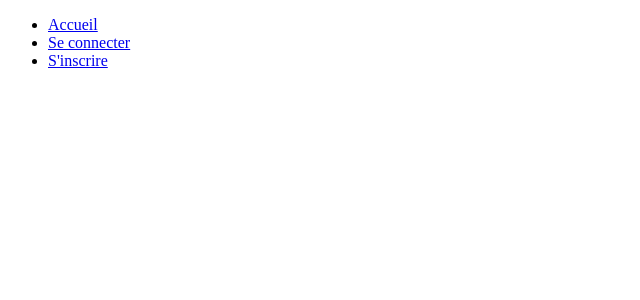
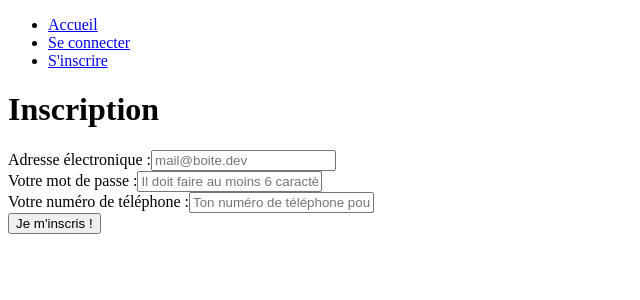
Before and after one commit to rigma/whoami, a Vue app in the folder whoami/: page /s-inscrire in a window 1280 px wide. Shown: the top 300 px of the page, without its empty margins (0-640 px from the left). Built offline with nearby package versions, Linux system fonts and the light colour scheme; the HTML template or start-up script is replaced by a standard one.

Commit message:
feat: add basic sign in and sign up interfaces

```diff
--- a/whoami/src/views/SignIn.vue
+++ b/whoami/src/views/SignIn.vue
@@ -0,0 +1,38 @@
+<template>
+  <h1>Connexion</h1>
+  <form>
+    <div class="group">
+      <label for="email">Adresse électronique :</label>
+      <input type="email"
+        id="email"
+        placeholder="mail@boite.dev"
+        aria-placeholder="mail@boite.dev"
+        required
+      />
+    </div>
+    <div class="group">
+      <label for="password">Votre mot de passe :</label>
+      <input type="password"
+        id="password"
+        placeholder="Il doit faire au moins 6 caractères"
+        aria-placeholder="Il doit faire au moins 6 caractères"
+        required
+      />
+    </div>
+    <button type="submit">Je me connecte !</button>
+  </form>
+</template>
+
+<script>
+import { ref } from 'vue'
+
+export default {
+  name: 'SignIn',
+  setup () {
+    const email = ref(null)
+    const password = ref(null)
+
+    return { email, password }
+  }
+}
+</script>
--- a/whoami/src/views/SignUp.vue
+++ b/whoami/src/views/SignUp.vue
@@ -0,0 +1,46 @@
+<template>
+  <h1>Inscription</h1>
+  <form>
+    <div class="group">
+      <label for="email">Adresse électronique :</label>
+      <input type="email"
+        id="email"
+        placeholder="mail@boite.dev"
+        aria-placeholder="mail@boite.dev"
+        required
+      />
+    </div>
+    <div class="group">
+      <label for="password">Votre mot de passe :</label>
+      <input type="password"
+        id="password"
+        placeholder="Il doit faire au moins 6 caractères"
+        aria-placeholder="Il doit faire au moins 6 caractères"
+        required
+      />
+    </div>
+    <div class="group">
+      <label for="phone-number">Votre numéro de téléphone :</label>
+      <input type="tel"
+        id="phone-number"
+        placeholder="Ton numéro de téléphone pour qu'en s'en souvienne pour toi"
+        aria-placeholder="Ton numéro de téléphone pour qu'en s'en souvienne pour toi"
+      />
+    </div>
+    <button type="submit">Je m'inscris !</button>
+  </form>
+</template>
+
+<script>
+import { ref } from 'vue'
+
+export default {
+  name: 'SignIn',
+  setup () {
+    const email = ref(null)
+    const password = ref(null)
+
+    return { email, password }
+  }
+}
+</script>
```
Also changed, not shown: whoami/src/router.js (+10 -0 lines).
